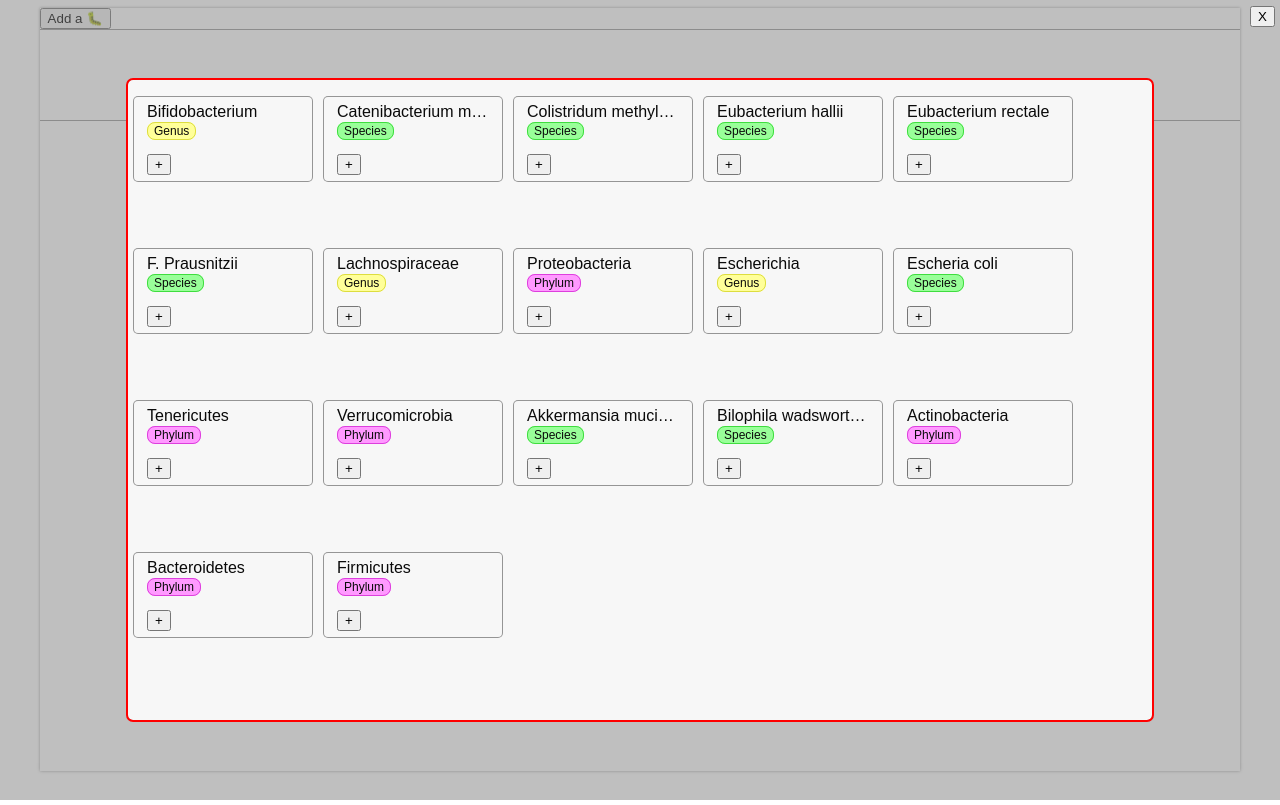
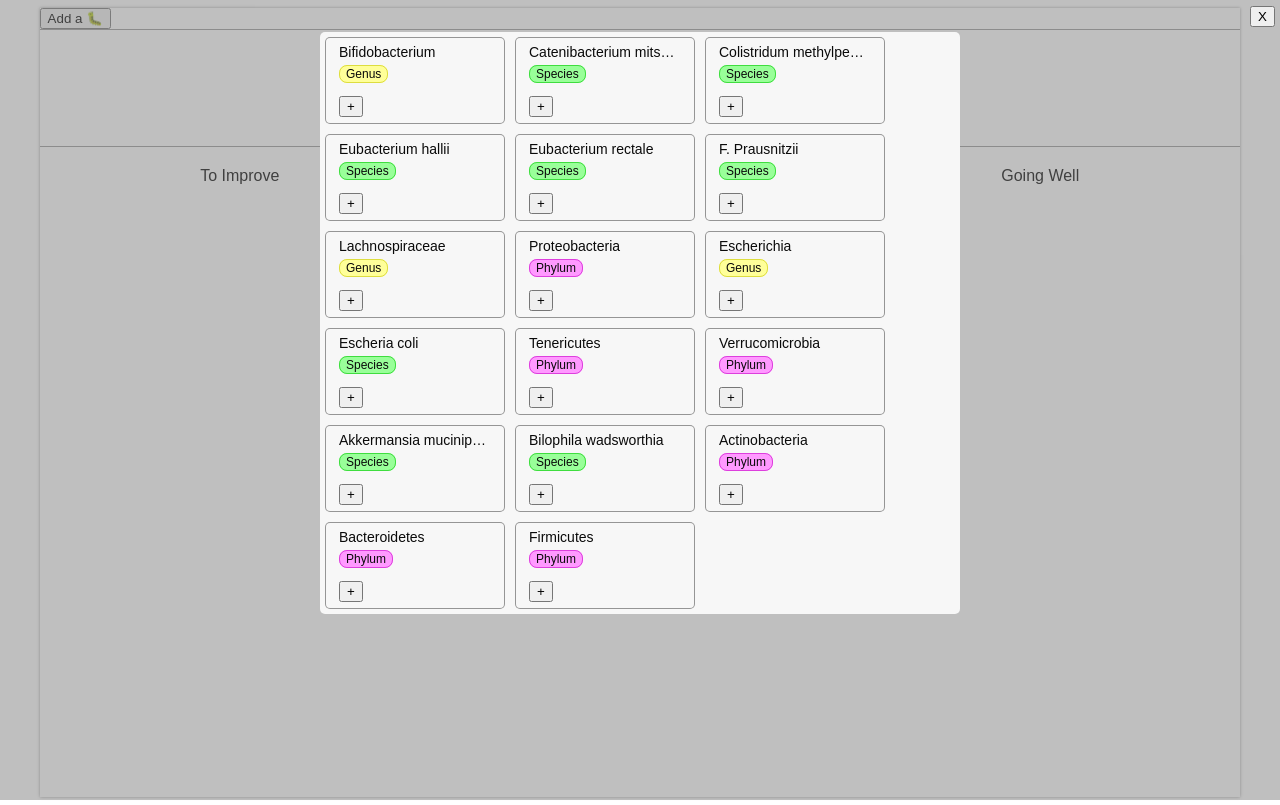
Before and after one commit to alex-j-garcia/probiotic-playbook, a React (Create React App) app: page / in a window 1280 px wide. Both pictures are taken after a click on the button "Add a 🐛". Built offline with nearby package versions, Linux system fonts and the light colour scheme; the HTML template or start-up script is replaced by a standard one.

Commit message:
Update styles

```diff
--- a/public/index.css
+++ b/public/index.css
@@ -35,10 +35,6 @@ button {
   padding: 5px;
 }
 
-ul {
-  padding: 0;
-}
-
 .Badge {
   border: 1px solid hsl(60, 69.9%, 55.7%);
   padding: 1px 6px;
@@ -63,14 +59,15 @@ ul {
   border: none;
   background: none;
   border-radius: 3px;
+  padding-top: 5px;
 }
 
 .ThumbsButton--up:hover {
   background-color: hsl(120, 100%, 75%);
-  box-shadow: inset 0 0 0px 1px hsla(120, 100%, 55%);
+  box-shadow: inset 0 0 0 1px hsl(120, 100%, 45%);
 }
 
 .ThumbsButton--down:hover {
   background-color: hsl(0, 100%, 75%);
-  box-shadow: inset 0 0 0px 1px hsla(0, 100%, 55%);
+  box-shadow: inset 0 0 0 1px hsl(0, 100%, 55%);
 }
--- a/src/common/components/List.js
+++ b/src/common/components/List.js
@@ -1,14 +1,11 @@
 export default function List({
   list,
-  display = '',
   listStyle = 'none',
 }) {
   const lis = list.map((item, index) => <li key={index}>{item}</li>);
 
   const styles = {
     listStyleType: listStyle,
-    display: display,
-    flexWrap: display === 'flex' ? 'wrap' : '',
   };
 
   return (
--- a/src/common/hooks/useCalcTextWidth.js
+++ b/src/common/hooks/useCalcTextWidth.js
@@ -6,7 +6,7 @@ export default function useCalcTextWidth(word) {
   useEffect(() => {
     const div = document.createElement('div');
     div.textContent = word;
-    div.style.fontSize = '1rem';
+    div.style.fontSize = '14px';
     div.style.display = 'inline-block';
     document.body.appendChild(div);
     console.log(div.clientWidth);
--- a/src/components/BugCard/BugCard.css
+++ b/src/components/BugCard/BugCard.css
@@ -1,18 +1,19 @@
 .BugCard {
   width: 180px;
-  margin: 0 5px;
   padding: 7px 14px;
   border-radius: 5px;
   box-shadow: inset 0 0 0px 1px hsla(0, 0%, 0%, 0.4);
 
   background-color: hsl(0, 0%, 97%);
-  font-size: 16px;
+  font-size: 14px;
   color: hsl(0, 0%, 4%);
   cursor: default;
+  text-align: left;
 }
 
 .BugCard > span {
   display: block;
+  margin-bottom: 5px;
   white-space: nowrap;
   overflow-x: hidden;
   text-overflow: ellipsis;
--- a/src/components/BugModal/BugModal.css
+++ b/src/components/BugModal/BugModal.css
@@ -1,25 +1,19 @@
 .BugModal {
-	position: absolute;
-	width: 80%;
-	left: 10%;
-	right: 10%;
-	top: 10%;
-	bottom: 10%;
-	display: flex;
-	flex-wrap: wrap;
-  overflow-y: auto;
+  display: flex;
+  justify-content: center;
+  align-items: center;
+  margin: 0 auto;
+}
+
+.BugModal-content {
+  display: flex;
+  flex-wrap: wrap;
+  width: 50%;
+  max-height: 50%;
   border-radius: 5px;
   background-color: hsl(0, 0%, 97%);
 }
 
-.BugModal > .BugCard {
-  font-family: sans-serif;
-  margin: 2px;
-  display: flex;
-  justify-content: center;
-  align-items: center;
-  flex: 1 0 120px;
-  height: 50px;
-  border-radius: 5px;
-  white-space: nowrap;
+.BugModal .BugCard {
+  margin: 5px 5px;
 }
--- a/src/components/BugModal/BugModal.js
+++ b/src/components/BugModal/BugModal.js
@@ -1,5 +1,6 @@
 import { useGlobalState } from '../../common/hooks/useGlobalState';
-import ModalList from './components/ModalList'
+import BugCard from '../BugCard/BugCard';
+import Button from '../../common/components/Button';
 import './BugModal.css';
 
 export default function BugModal() {
@@ -15,11 +16,16 @@ export default function BugModal() {
     removeFromModalList(item);
   }
 
+  const cards = modalList.map((item, index) => (
+    <BugCard key={index} item={item}>
+      <Button handleClick={() => handleClick(item)}>+</Button>
+    </BugCard>
+  ));
+
   if (!modalList.length) return null;
 
   return (
-    <div className='BugModal troubleshooting'>
-      <ModalList list={modalList} handleClick={handleClick} />
-    </div>
-  );
+    <div className='BugModal'>
+      <div className='BugModal-content'>{cards}</div>
+    </div>);
 }
--- a/src/components/BugModal/components/ModalList.js
+++ /dev/null
@@ -1,13 +0,0 @@
-import BugCard from '../../BugCard/BugCard';
-import Button from '../../../common/components/Button';
-import List from '../../../common/components/List';
-
-export default function ModalList({ list, handleClick }) {
-  const modalList = list.map((item, index) => (
-    <BugCard key={index} item={item}>
-      <Button handleClick={() => handleClick(item)}>+</Button>
-    </BugCard>
-  ));
-
-  return <List list={modalList} display='flex' />;
-}
--- a/src/components/BugTriage/BugTriage.css
+++ b/src/components/BugTriage/BugTriage.css
@@ -1,9 +1,12 @@
 .Triage {
   display: flex;
-  flex-wrap: wrap;
-  min-height: 92px;
-  overflow-y: auto;
-  padding: 3px;
+  min-height: 118px;
+  padding: 10px;
+  overflow-x: auto;
   border-top: 1px solid hsla(0, 0%, 0%, 0.4);
   border-bottom: 1px solid hsla(0, 0%, 0%, 0.4);
 }
+
+.Triage .BugCard {
+  margin: 0 5px;
+}
--- a/src/components/Column/Column.css
+++ b/src/components/Column/Column.css
@@ -1,4 +1,8 @@
 .Column {
+  display: flex;
+  flex-direction: column;
+  justify-content: flex-start;
+  align-items: center;
   height: 100%;
   border-radius: 10px;
 
@@ -8,3 +12,7 @@
 .Column:hover {
   background-color: hsla(0, 8%, 95%, 0.6);
 }
+
+.Column .BugCard {
+  margin: 10px 0;
+}
```
Also changed, not shown: src/common/components/Drag.js (line endings or trailing spaces).
